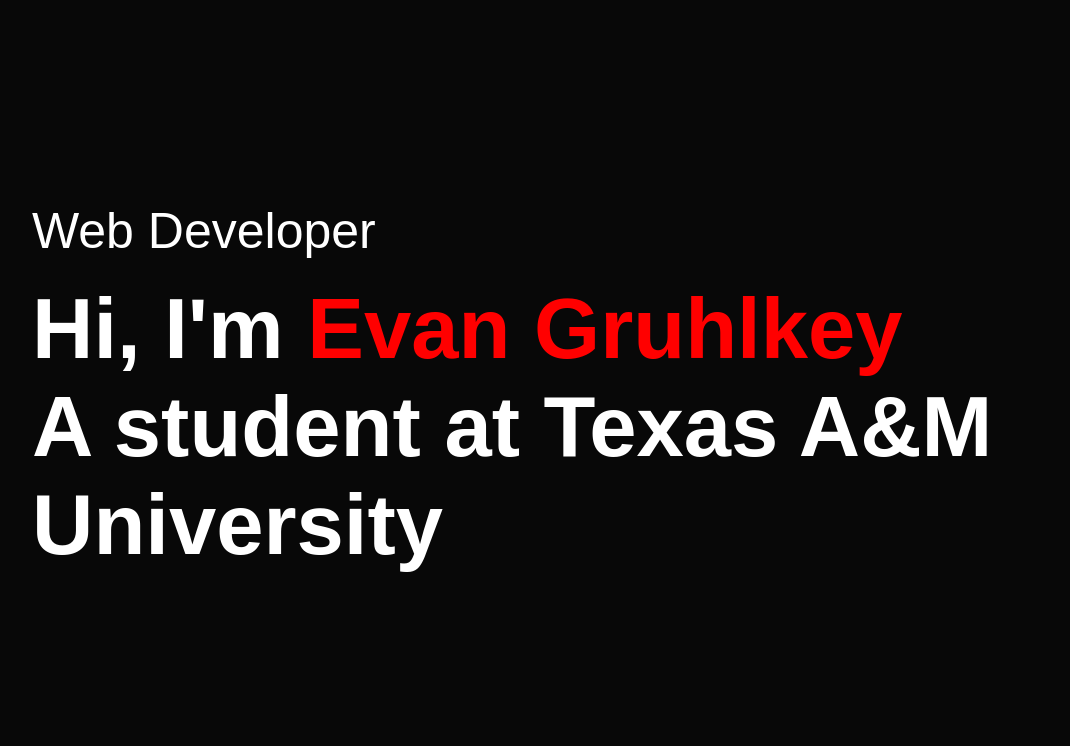
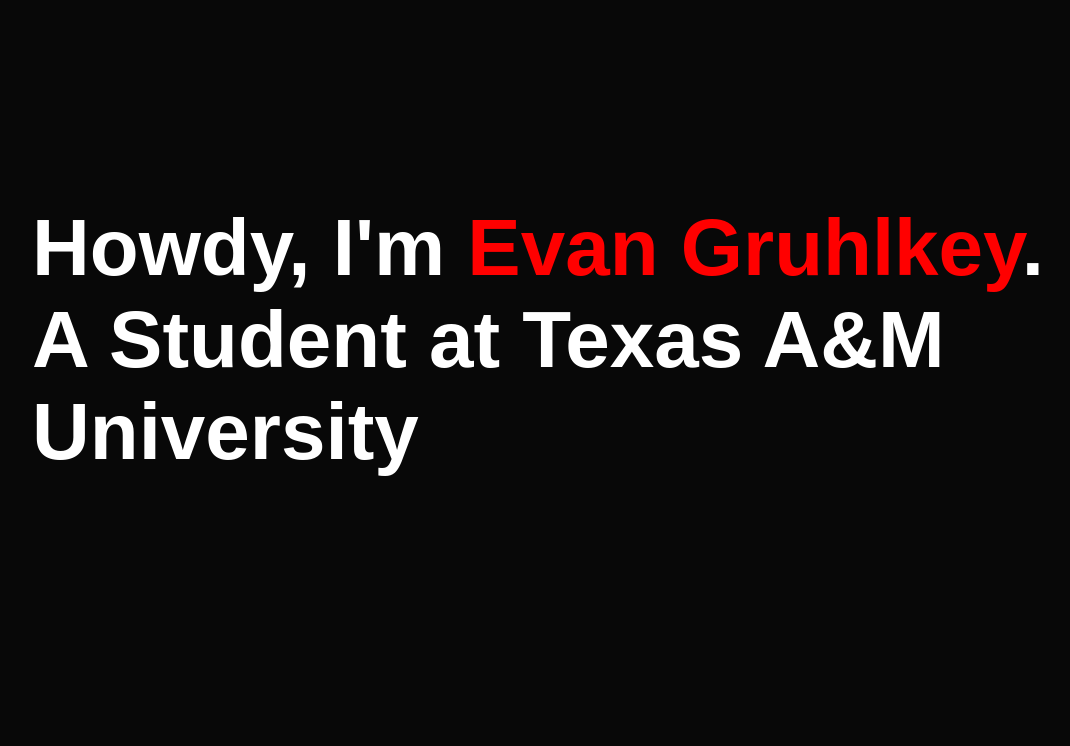
Before and after one commit to EvanGruhlkey/Website, a plain HTML site: page index.html in a window 1280 px wide. Shown: the part 54-800 px from the top of the page, without its empty margins (96-1166 px from the left). Drawn offline with Linux system fonts and the light colour scheme.

Commit message:
Fixed CSS issues

```diff
--- a/index.html
+++ b/index.html
@@ -5,11 +5,12 @@
     <meta http-equiv="X-UA-Compatible" content="IE=edge" />
     <meta name="viewport" content="width=device-width, initial-scale=1.0" />
     <title>Portfolio Website</title>
-    <link rel="stylesheet"  href="style.css?id=8"/>
+    <link rel="stylesheet"  href="style.css?id=10"/>
     <script
       src="https://kit.fontawesome.com/ab307f9ef8.js"
       crossorigin="anonymous"
     ></script>
+    <link rel="icon" href="images/code.png">
   </head>
   <body>
     <div id="header">
@@ -27,9 +28,9 @@
           <i class="fa-solid fa-bars" onclick="openmenu()"></i>
         </nav>
         <div class="header-text">
-          <p>Web Developer</p>
+          <p></p>
           <h1>
-            Hi, I'm <span>Evan Gruhlkey</span><br />A student at
+            Howdy, I'm <span>Evan Gruhlkey</span>.<br />A Student at
             Texas A&M University<br />
           </h1>
         </div>
--- a/style.css
+++ b/style.css
@@ -14,7 +14,7 @@
 #header {
   width: 100%;
   height: 100vh;
-  background-image: url(images);
+  background-image: url();
   background-size: cover;
   background-position: center;
 }
@@ -59,10 +59,10 @@
 }
 .header-text {
   margin-top: 20%;
-  font-size: 50px;
+  font-size: 30px;
 }
 .header-text h1 {
-  font-size: 85px;
+  font-size: 80px;
   margin-top: 20px;
 }
 .header-text h1 span {
```
Also changed, not shown: images/code.png (added), images/sl_0210121_40570_43.jpg (added), images/vecteezy_illustration-vector-graphic-of-modern-eg-letter-logo_.jpg (added), 1 other file.
